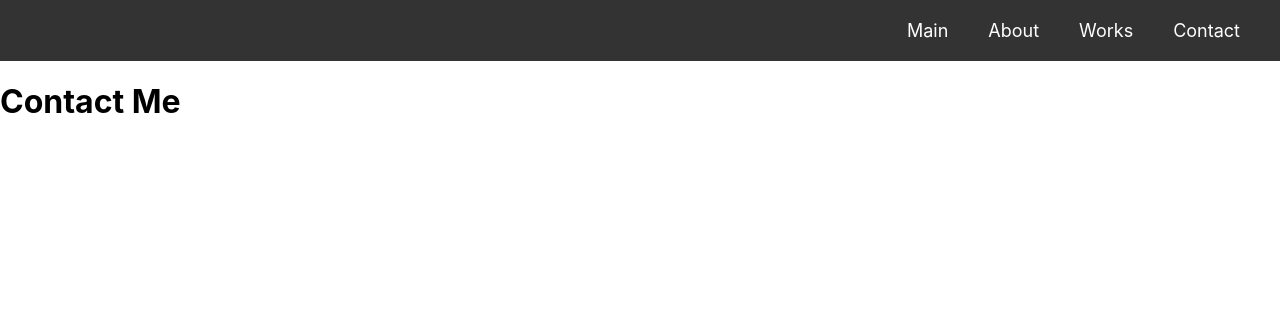
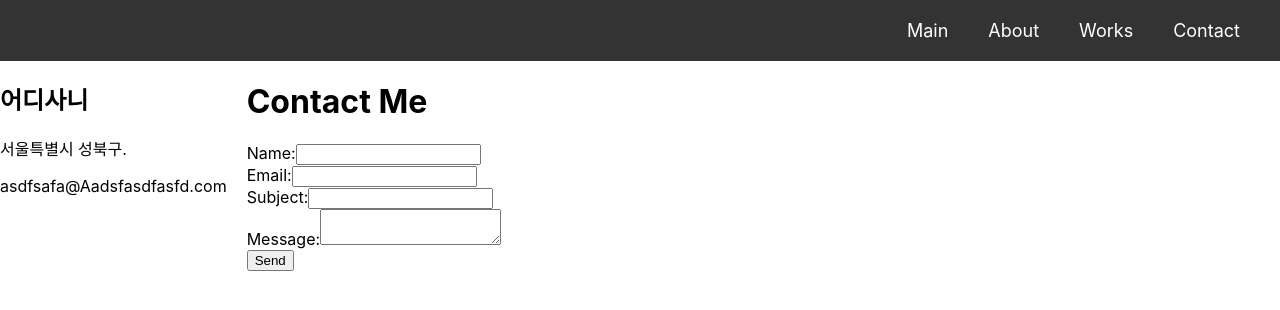
Before and after one commit to 9walnut/SY_Portfolio, a React (Create React App) app in the folder client/: page /contact in a window 1280 px wide. Shown: the top 310 px of the page. Built offline with nearby package versions, Linux system fonts and the light colour scheme.

Commit message:
✨ Add contage page
add contact page

```diff
--- a/client/src/pages/ContactPage.tsx
+++ b/client/src/pages/ContactPage.tsx
@@ -1,12 +1,105 @@
-import React from "react";
+import React, { Component } from "react";
 
-const ContactPage: React.FC = () => {
-  return (
-    <div>
-      <h1>Contact Me</h1>
-      {/* 여기에 연락처 정보와 메시지 양식을 포함하는 컴포넌트 추가 */}
-    </div>
-  );
-};
+interface ContactPageState {
+  name: string;
+  email: string;
+  subject: string;
+  message: string;
+}
+
+class ContactPage extends Component<{}, ContactPageState> {
+  constructor(props: {}) {
+    super(props);
+    this.state = {
+      name: "",
+      email: "",
+      subject: "",
+      message: "",
+    };
+  }
+
+  handleInputChange = (
+    event: React.ChangeEvent<HTMLInputElement | HTMLTextAreaElement>
+  ) => {
+    const { name, value } = event.target;
+    this.setState({ [name]: value } as Pick<
+      ContactPageState,
+      keyof ContactPageState
+    >);
+  };
+
+  handleSubmit = (event: React.FormEvent<HTMLFormElement>) => {
+    event.preventDefault();
+    const { name, email, subject, message } = this.state;
+    console.log("Name:", name);
+    console.log("Email:", email);
+    console.log("Subject:", subject);
+    console.log("Message:", message);
+  };
+
+  render() {
+    return (
+      <div>
+        <div style={{ float: "left", marginRight: "20px" }}>
+          <h2>어디사니</h2>
+          <p>서울특별시 성북구.</p>
+          <p>asdfsafa@Aadsfasdfasfd.com</p>
+        </div>
+        <div style={{ float: "left" }}>
+          <h1>Contact Me</h1>
+          <form onSubmit={this.handleSubmit}>
+            <div>
+              <label>
+                Name:
+                <input
+                  type="text"
+                  name="name"
+                  value={this.state.name}
+                  onChange={this.handleInputChange}
+                />
+              </label>
+            </div>
+            <div>
+              <label>
+                Email:
+                <input
+                  type="email"
+                  name="email"
+                  value={this.state.email}
+                  onChange={this.handleInputChange}
+                />
+              </label>
+            </div>
+            <div>
+              <label>
+                Subject:
+                <input
+                  type="text"
+                  name="subject"
+                  value={this.state.subject}
+                  onChange={this.handleInputChange}
+                />
+              </label>
+            </div>
+            <div>
+              <label>
+                Message:
+                <textarea
+                  name="message"
+                  value={this.state.message}
+                  onChange={this.handleInputChange}
+                />
+              </label>
+            </div>
+            <div>
+              <button type="submit">Send</button>
+            </div>
+          </form>
+        </div>
+        <div style={{ clear: "both" }} />
+      </div>
+    );
+  }
+}
 
 export default ContactPage;
```
